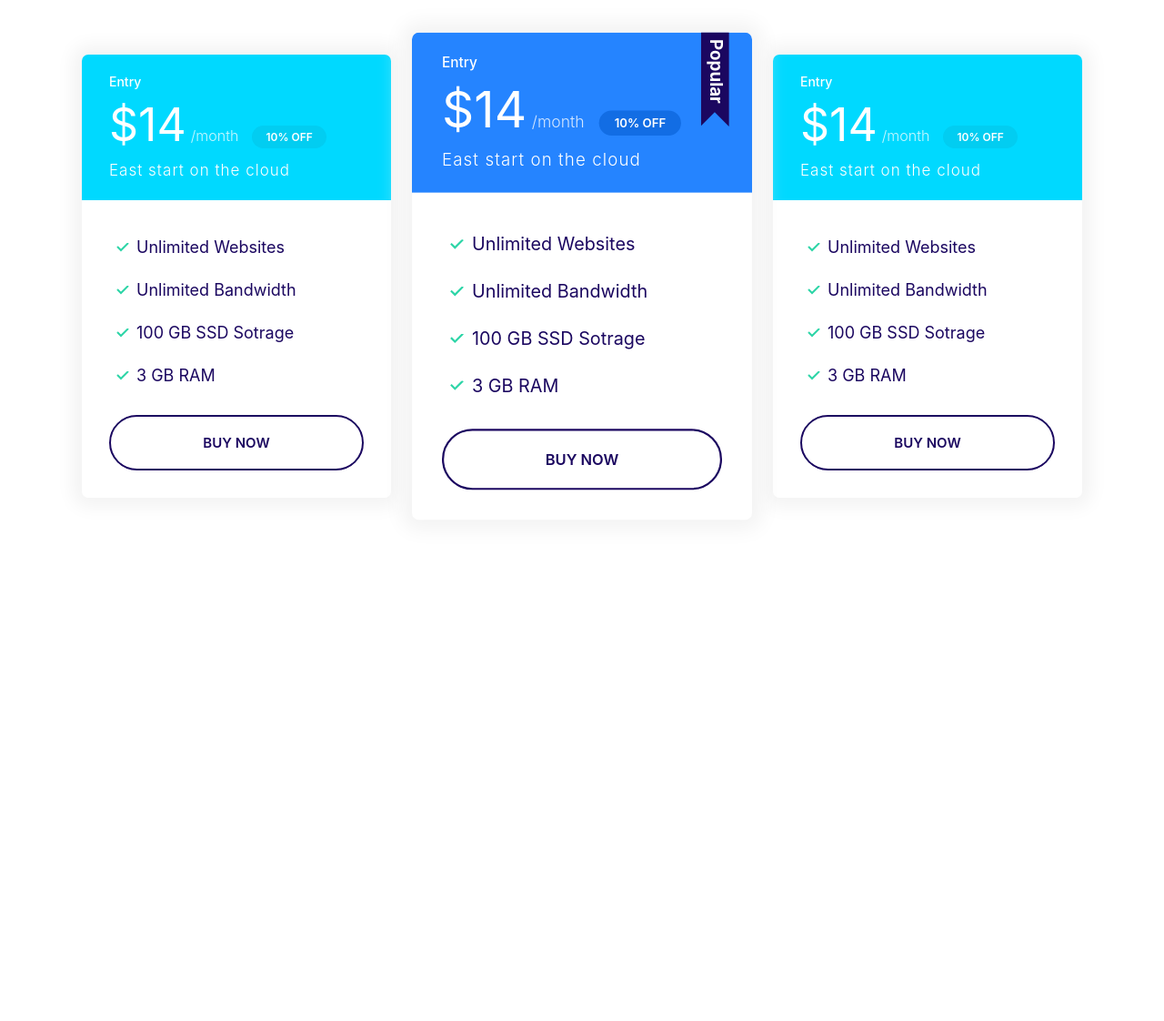
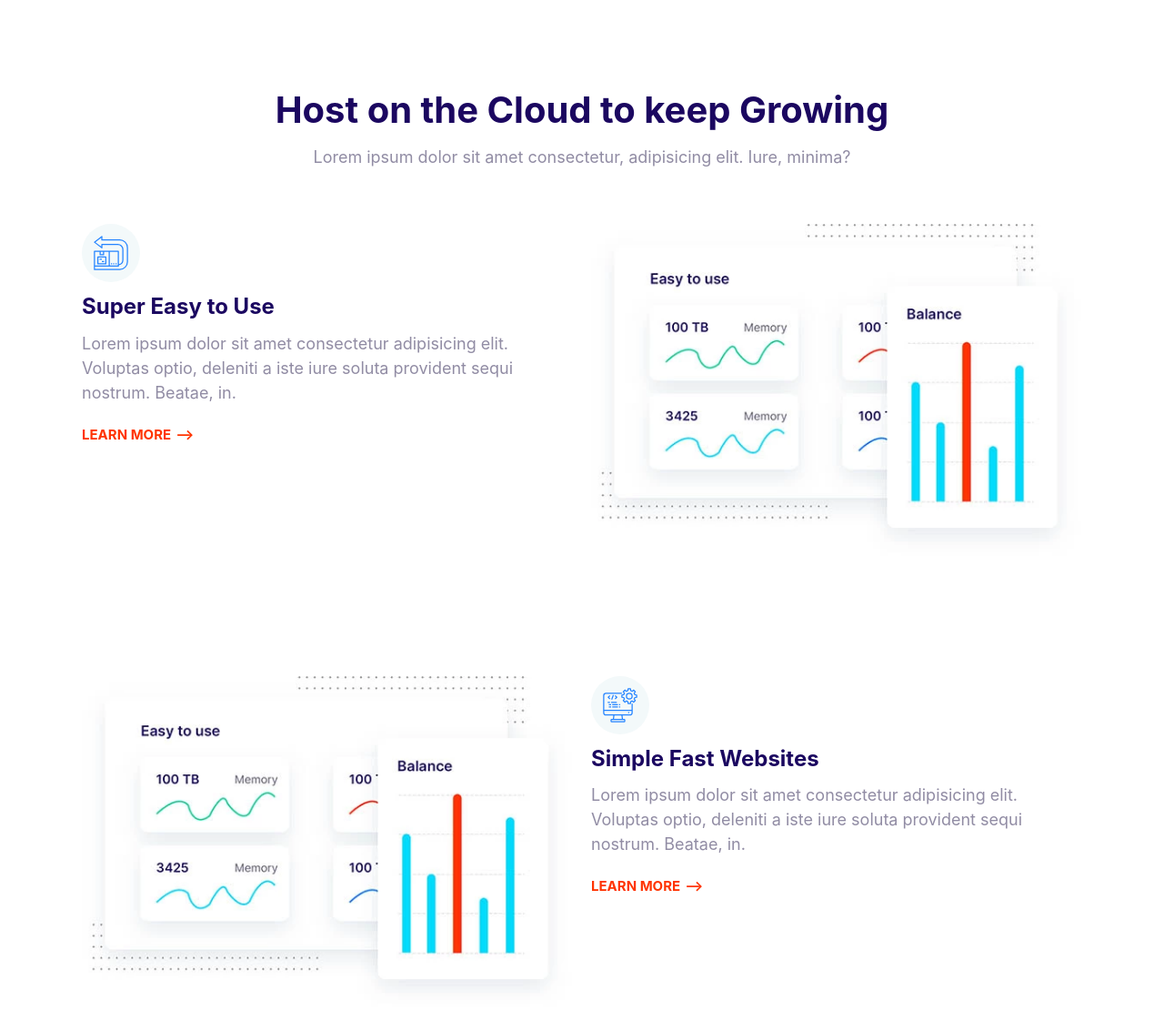
Before and after one commit to Paulgorithms/moshify, a plain HTML site: page index.html in a window 1280 px wide. Shown: the top 1122 px of the page at 91% size. Before the commit the page ends 800 px from the top, so only its background shows below. Drawn offline with Linux system fonts and the light colour scheme.

Commit message:
Build the feature component.

```diff
--- a/css/styles.css
+++ b/css/styles.css
@@ -767,3 +767,28 @@ a {
   max-width: 500px;
   margin: 0 auto;
 }
+
+/* Features */
+
+.feature {
+  gap: 4rem 2rem;
+  margin: 12rem 0;
+}
+
+.feature:first-of-type {
+  margin-top: 6rem;
+}
+
+.feature__heading {
+  margin: 1rem 0;
+}
+
+.feature__image {
+  width: 100%
+}
+
+@media screen and (min-width: 768px) {
+  .feature:nth-of-type(even) .feature__content {
+    order: 2
+  }
+}
--- a/index.html
+++ b/index.html
@@ -8,70 +8,89 @@
     <link rel="stylesheet" href="css/styles.css" />
   </head>
   <body>
-    <section class="block container block-plans">
-      <div class="grid grid--1x3">
-        <div class="plan">
-          <div class="card card--secondary">
-            <header class="card__header">
-              <h3 class="plan__name">Entry</h3>
-              <span class="plan__price">$14</span>
-              <span class="plan__billing-cycle">/month</span>
-              <span class="badge badge--secondary badge--small">10% OFF</span>
-              <span class="plan__description">East start on the cloud</span>
-            </header>
-            <div class="card__body">
-              <ul class="list list--tick">
-                <li class="list__item">Unlimited Websites</li>
-                <li class="list__item">Unlimited Bandwidth</li>
-                <li class="list__item">100 GB SSD Sotrage</li>
-                <li class="list__item">3 GB RAM</li>
-              </ul>
-              <button class="btn btn--outline btn--block">Buy Now</button>
-            </div>
-          </div>
+    <section class="block container">
+      <header class="block__header">
+        <h2>Host on the Cloud to keep Growing</h2>
+        <p>
+          Lorem ipsum dolor sit amet consectetur, adipisicing elit. Iure,
+          minima?
+        </p>
+      </header>
+      <article class="grid grid--1x2 feature">
+        <div class="feature__content">
+          <span class="icon-container">
+            <svg class="icon icon--primary">
+              <use xlink:href="images/sprite.svg#easy"></use>
+            </svg>
+          </span>
+          <h3 class="feature__heading">Super Easy to Use</h3>
+          <p>
+            Lorem ipsum dolor sit amet consectetur adipisicing elit. Voluptas
+            optio, deleniti a iste iure soluta provident sequi nostrum. Beatae,
+            in.
+          </p>
+          <a href="#" class="link-arrow">LEARN MORE</a>
         </div>
-        <div class="plan">
-          <div class="plan plan--popular">
-            <div class="card card--primary">
-              <header class="card__header">
-                <h3 class="plan__name">Entry</h3>
-                <span class="plan__price">$14</span>
-                <span class="plan__billing-cycle">/month</span>
-                <span class="badge badge--primary badge--small">10% OFF</span>
-                <span class="plan__description">East start on the cloud</span>
-              </header>
-              <div class="card__body">
-                <ul class="list list--tick">
-                  <li class="list__item">Unlimited Websites</li>
-                  <li class="list__item">Unlimited Bandwidth</li>
-                  <li class="list__item">100 GB SSD Sotrage</li>
-                  <li class="list__item">3 GB RAM</li>
-                </ul>
-                <button class="btn btn--outline btn--block">Buy Now</button>
-              </div>
-            </div>
-          </div>
+        <picture>
+          <source
+            type="image/webp"
+            srcset="images/easy.webp 1x, image/easy@2x.webp" />
+          <source
+            type="image/jpg"
+            srcset="images/easy.jpg 1x, image/easy@2x.jpg" />
+          <img class="feature__image" src="images/easy@2x.jpg" alt=""
+        /></picture>
+      </article>
+      <article class="grid grid--1x2 feature">
+        <div class="feature__content">
+          <span class="icon-container">
+            <svg class="icon icon--primary">
+              <use xlink:href="images/sprite.svg#computer"></use>
+            </svg>
+          </span>
+          <h3 class="feature__heading">Simple Fast Websites</h3>
+          <p>
+            Lorem ipsum dolor sit amet consectetur adipisicing elit. Voluptas
+            optio, deleniti a iste iure soluta provident sequi nostrum. Beatae,
+            in.
+          </p>
+          <a href="#" class="link-arrow">LEARN MORE</a>
         </div>
-        <div class="plan">
-            <div class="card card--secondary">
-              <header class="card__header">
-                <h3 class="plan__name">Entry</h3>
-                <span class="plan__price">$14</span>
-                <span class="plan__billing-cycle">/month</span>
-                <span class="badge badge--secondary badge--small">10% OFF</span>
-                <span class="plan__description">East start on the cloud</span>
-              </header>
-              <div class="card__body">
-                <ul class="list list--tick">
-                  <li class="list__item">Unlimited Websites</li>
-                  <li class="list__item">Unlimited Bandwidth</li>
-                  <li class="list__item">100 GB SSD Sotrage</li>
-                  <li class="list__item">3 GB RAM</li>
-                </ul>
-                <button class="btn btn--outline btn--block">Buy Now</button>
-              </div>
-          </div>
-       </div>
+        <picture>
+          <source
+            type="image/webp"
+            srcset="images/easy.webp 1x, image/easy@2x.webp" />
+          <source
+            type="image/jpg"
+            srcset="images/easy.jpg 1x, image/easy@2x.jpg" />
+          <img class="feature__image" src="images/easy@2x.jpg" alt=""
+        /></picture>
+      </article>
+      <article class="grid grid--1x2 feature">
+        <div class="feature__content">
+          <span class="icon-container">
+            <svg class="icon icon--primary">
+              <use xlink:href="images/sprite.svg#clock"></use>
+            </svg>
+          </span>
+          <h3 class="feature__heading">Wordpress Made Easy</h3>
+          <p>
+            Lorem ipsum dolor sit amet consectetur adipisicing elit. Voluptas
+            optio, deleniti a iste iure soluta provident sequi nostrum. Beatae,
+            in.
+          </p>
+          <a href="#" class="link-arrow">LEARN MORE</a>
+        </div>
+        <picture>
+          <source
+            type="image/webp"
+            srcset="images/easy.webp 1x, image/easy@2x.webp" />
+          <source
+            type="image/jpg"
+            srcset="images/easy.jpg 1x, image/easy@2x.jpg" />
+          <img class="feature__image" src="images/easy@2x.jpg" alt=""
+        /></picture>
+      </article>
     </section>
     <script src="js/main.js"></script>
   </body>
```
Also changed, not shown: components/block-features.html (added, +74 -0 lines), images/easy.jpg (added), images/easy.webp (added), images/easy@2x.jpg (added), images/easy@2x.webp (added).
